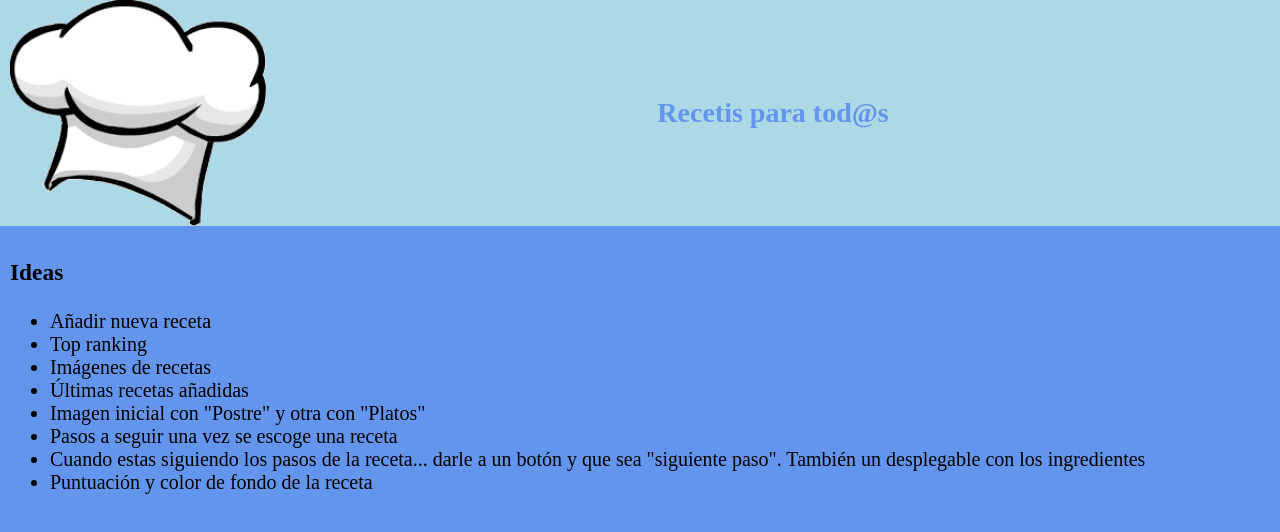
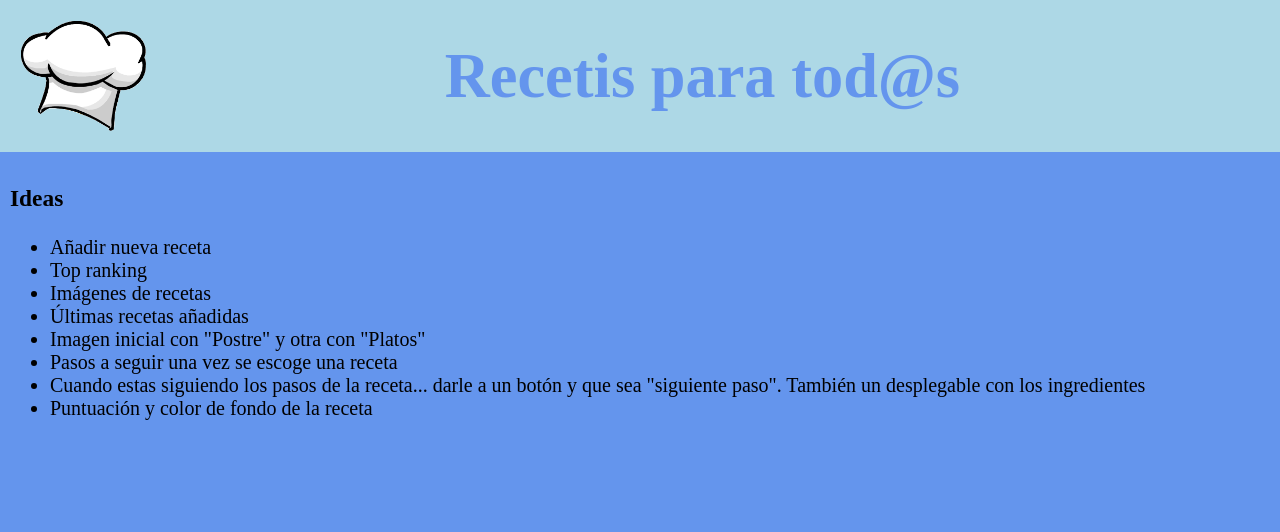
Before and after one commit to javimedina87/recetis, a website: page public/index.html in a window 1280 px wide. Drawn offline with Linux system fonts and the light colour scheme.

Commit message:
wireframes

```diff
--- a/public/css/styles.css
+++ b/public/css/styles.css
@@ -2,6 +2,7 @@
 :root {
     --main-blue-color: cornflowerblue;
     --main-font-size: 20px;
+    --1vh-1vw: calc(1vh + 1vw); /* height and width. For responsive design, do no use Pixels */
     /*--main-font-color: black;*/
 }
 
@@ -20,6 +21,7 @@ body {
     background: lightblue;
     display: flex;
     justify-content: flex-start;
+    padding: var(--1vh-1vw);
 }
 
 /* Style only for header class inside banner class */
@@ -28,15 +30,14 @@ body {
     color: var(--main-blue-color);
     display: flex;
     flex: 1;
-    font-size: 28px;
+    font-size: calc(3vh + 3vw);
     font-weight: bold;
     justify-content: center;
 }
 
 /* Hat logo */
 .chef-hat {
-    margin-left: 10px;
-    width: 20%;
+    width: calc(6vh + 6vw);
 }
 
 .container {
```
Also changed, not shown: public/wireframes/landing.jpg (added), public/wireframes/recipe and add recipe form.jpg (added), 1 other file.
